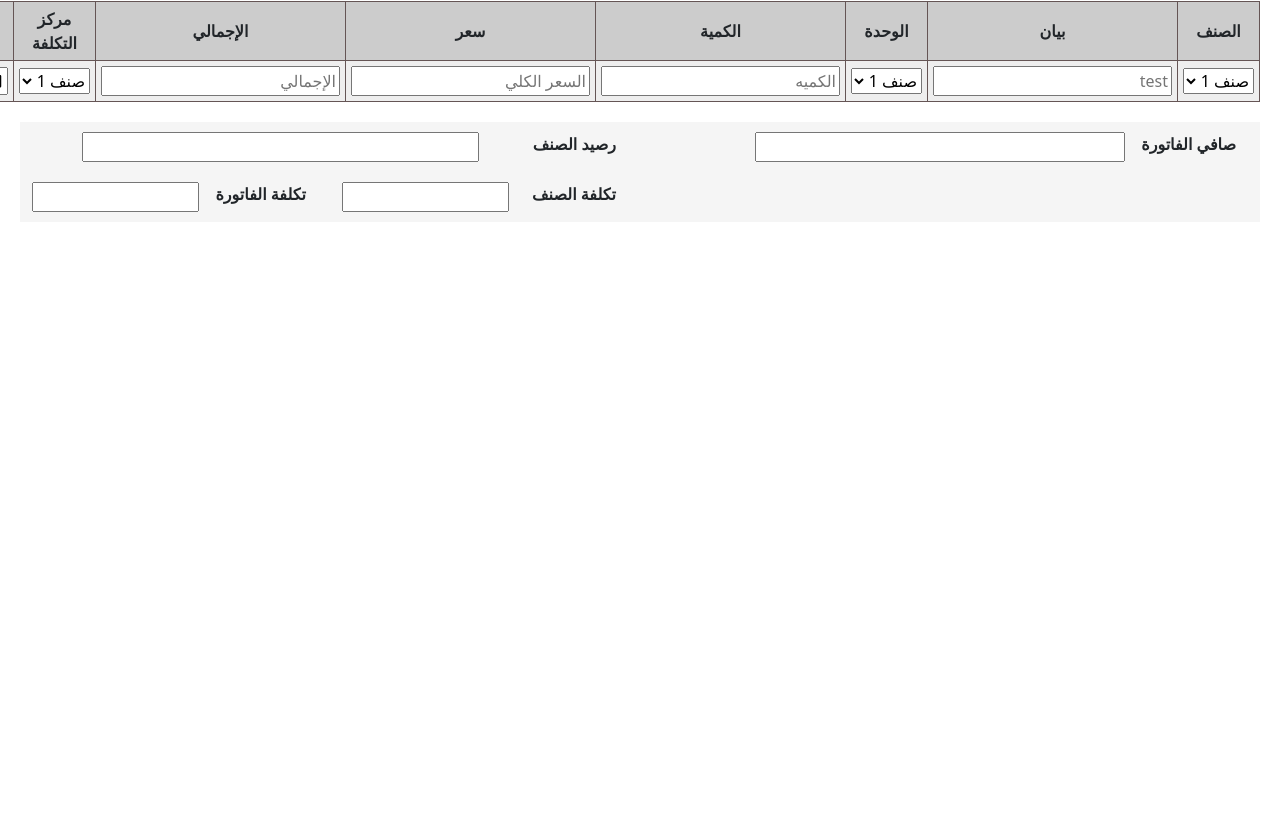
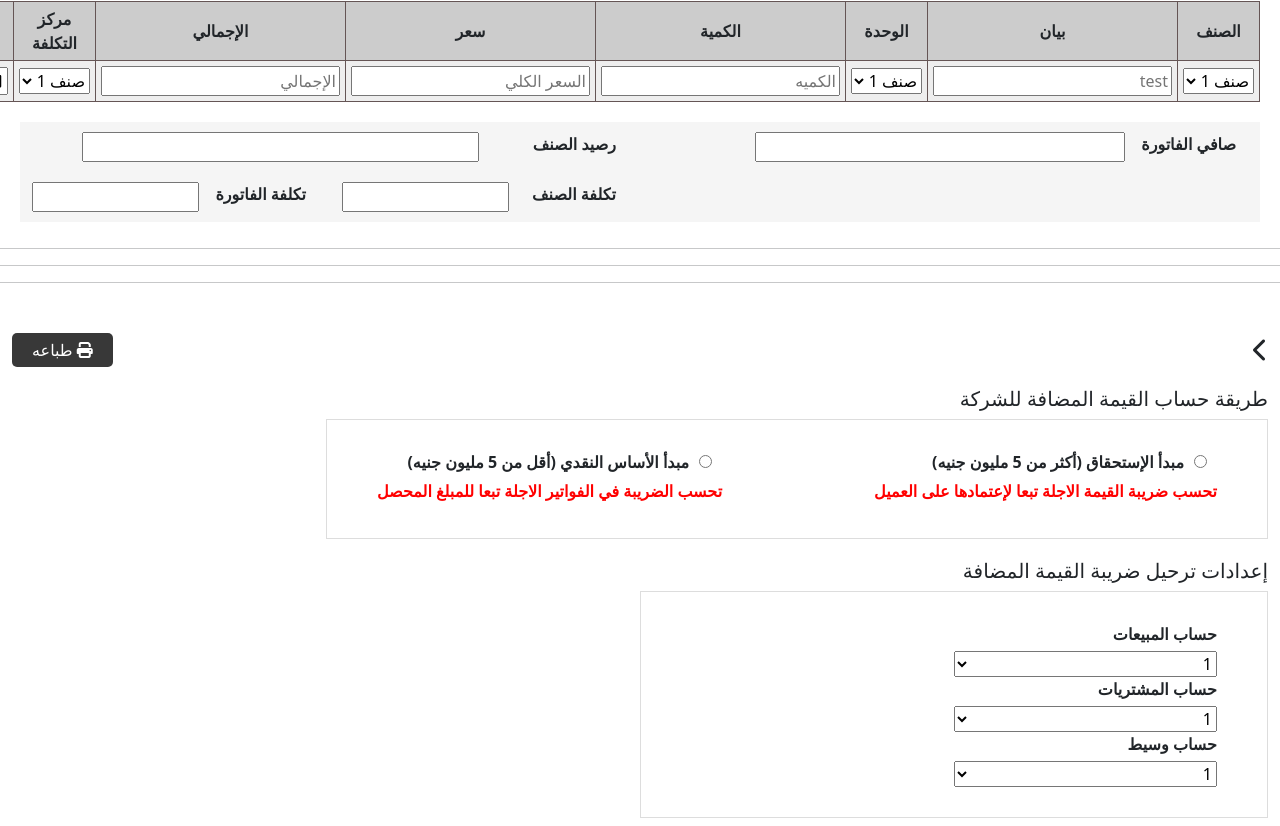
Before and after one commit to AbdelrahmanGebly/transfer, an Angular app: page / in a window 1280 px wide. Shown: the part 1041-1867 px from the top of the page. Before the commit the page ends 1273 px from the top, so only its background shows below. Built offline with nearby package versions, Linux system fonts and the light colour scheme.

Commit message:
add finance page

```diff
--- a/src/app/app.component.html
+++ b/src/app/app.component.html
@@ -1,3 +1,5 @@
 <app-transfer></app-transfer>
 <hr><hr>
 <app-again-transfer-with-css></app-again-transfer-with-css>
+<hr><hr><hr>
+<app-finance></app-finance>
--- a/src/app/app.module.ts
+++ b/src/app/app.module.ts
@@ -5,12 +5,14 @@ import { AppRoutingModule } from './app-routing.module';
 import { AppComponent } from './app.component';
 import { TransferComponent } from './components/transfer/transfer.component';
 import { AgainTransferWithCssComponent } from './components/again-transfer-with-css/again-transfer-with-css.component';
+import { FinanceComponent } from './components/finance/finance.component';
 
 @NgModule({
   declarations: [
     AppComponent,
     TransferComponent,
-    AgainTransferWithCssComponent
+    AgainTransferWithCssComponent,
+    FinanceComponent
   ],
   imports: [
     BrowserModule,
--- /dev/null
+++ b/src/app/components/finance/finance.component.html
@@ -0,0 +1,52 @@
+<section class="container-fluid">
+  <div class="buttonsContainer">
+    <i class="fa-solid fa-chevron-left fs-4" role="button"></i>
+    <div class="buttons">
+      <button class="primary">
+        <i class="fa-solid fa-print"></i>
+        طباعه
+      </button>
+    </div>
+  </div>
+  <!-- ============================================= -->
+  <h5>طريقة حساب القيمة المضافة للشركة</h5>
+  <div class="fieldset">
+    <div class="box">
+      <input type="radio" id="first" name="check">
+      <label for="first">مبدأ الإستحقاق (أكثر من 5 مليون جنيه)</label>
+      <p class="label">تحسب ضريبة القيمة الاجلة تبعا لإعتمادها على العميل</p>
+    </div>
+    <div class="box">
+      <input type="radio" id="second" name="check">
+      <label for="second">مبدأ الأساس النقدي (أقل من 5 مليون جنيه)</label>
+      <p class="label">تحسب الضريبة في الفواتير الاجلة تبعا للمبلغ المحصل </p>
+    </div>
+  </div>
+  <h5>إعدادات ترحيل ضريبة القيمة المضافة</h5>
+  <div class="two">
+    <div class="content">
+      <label for="first">حساب المبيعات</label>
+      <select name="selling" id="" value="بحث">
+        <option value="">1</option>
+        <option value="">2</option>
+        <option value="">3</option>
+      </select>
+    </div>
+    <div class="content">
+      <label for="second">حساب المشتريات</label>
+      <select name="buying" id="" value="بحث">
+        <option value="">1</option>
+        <option value="">2</option>
+        <option value="">3</option>
+      </select>
+    </div>
+    <div class="content">
+      <label for="second">حساب وسيط</label>
+      <select name="deel" id="">
+        <option value="">1</option>
+        <option value="">2</option>
+        <option value="">3</option>
+      </select>
+    </div>
+  </div>
+</section>
--- /dev/null
+++ b/src/app/components/finance/finance.component.scss
@@ -0,0 +1,53 @@
+section{
+  direction: rtl;
+  margin-block: 50px;
+}
+.buttonsContainer{
+  display: flex;
+  justify-content: space-between;
+  align-items: center;
+  margin: 20px 0px;
+}
+.buttonsContainer button{
+  border: none;
+  padding: 5px 20px;
+  background-color: rgba(0, 0, 0, 0.779);
+  border-radius: 5px;
+  color: #fff;
+}
+.buttonsContainer button:hover{
+  background-color: black;
+}
+.fieldset , .two{
+  border: 1px solid #ddd;
+  width: 75%;
+  padding: 30px 50px;
+}
+.fieldset{
+  display: flex;
+  justify-content: space-between;
+}
+.two{
+  width: 50%;
+}
+label , .label{
+  font-weight: bold;
+  margin-bottom: 5px;
+}
+.fieldset .box .label{
+  color:red;
+}
+.box input{
+  margin-inline: 10px;
+}
+.content{
+  display: flex;
+  flex-direction: column;
+}
+.content select{
+  width: 50%;
+}
+
+h5{
+  margin-top: 20px;
+}
```
Also changed, not shown: src/app/components/finance/finance.component.ts (added, +10 -0 lines).
